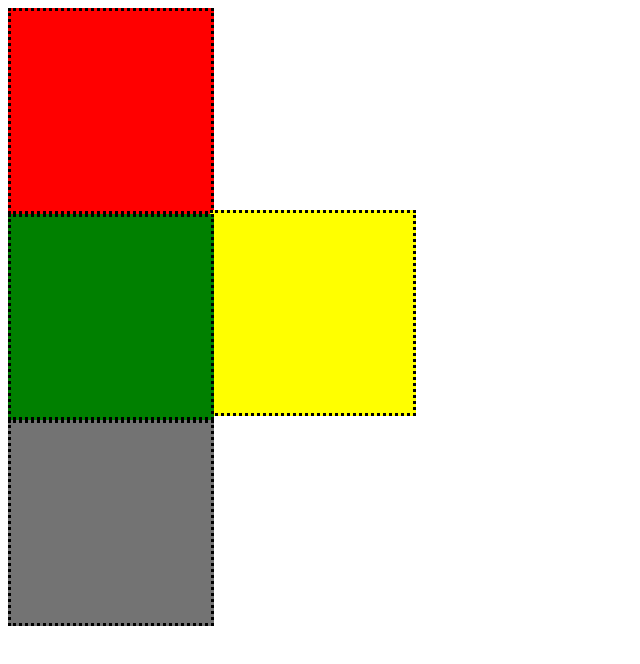
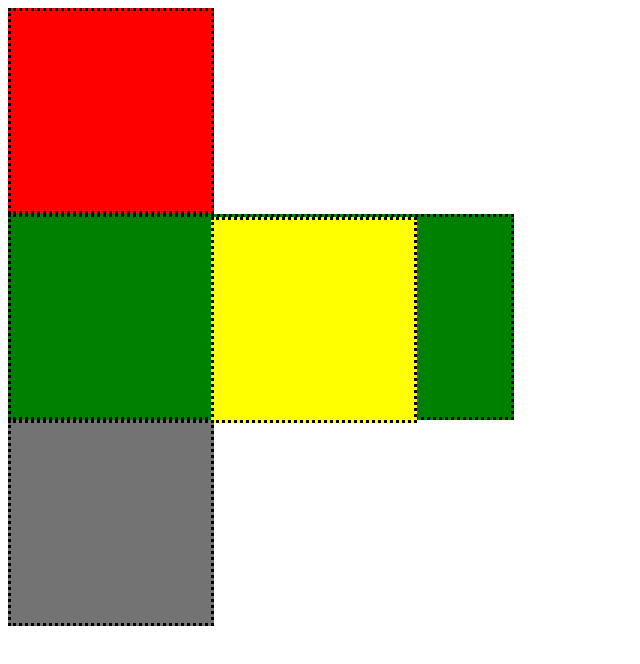
Before and after one commit to rodriguezadriana/position, a plain HTML site: page index.html in a window 1280 px wide. Shown: the whole page, without its empty margins (0-640 px from the left). Drawn offline with Linux system fonts and the light colour scheme.

Commit message:
verdecontiene al amarillo

```diff
--- a/clss.css
+++ b/clss.css
@@ -16,8 +16,8 @@ div{
 .amarillo{
 	background-color: yellow;
 	position: absolute;
-    top:  210px;
-    left: 210px;
+
+    left: 200px;
 
 
 
@@ -28,6 +28,7 @@ div{
 	position: relative;
 	left: 0px;
 	bottom: 0px;
+	width: 500px;
 }
 .gris{
 	background-color: #737373;
--- a/index.html
+++ b/index.html
@@ -9,8 +9,11 @@
 
 
 			<div class="rojo "></div>
-			<div class=" amarillo"></div>
-			<div class=" verde"></div>
+
+			<div class=" verde">
+			 <div class=" amarillo"></div>
+
+			</div>
 			<div class="gris"></div>
 
 </body>
```
